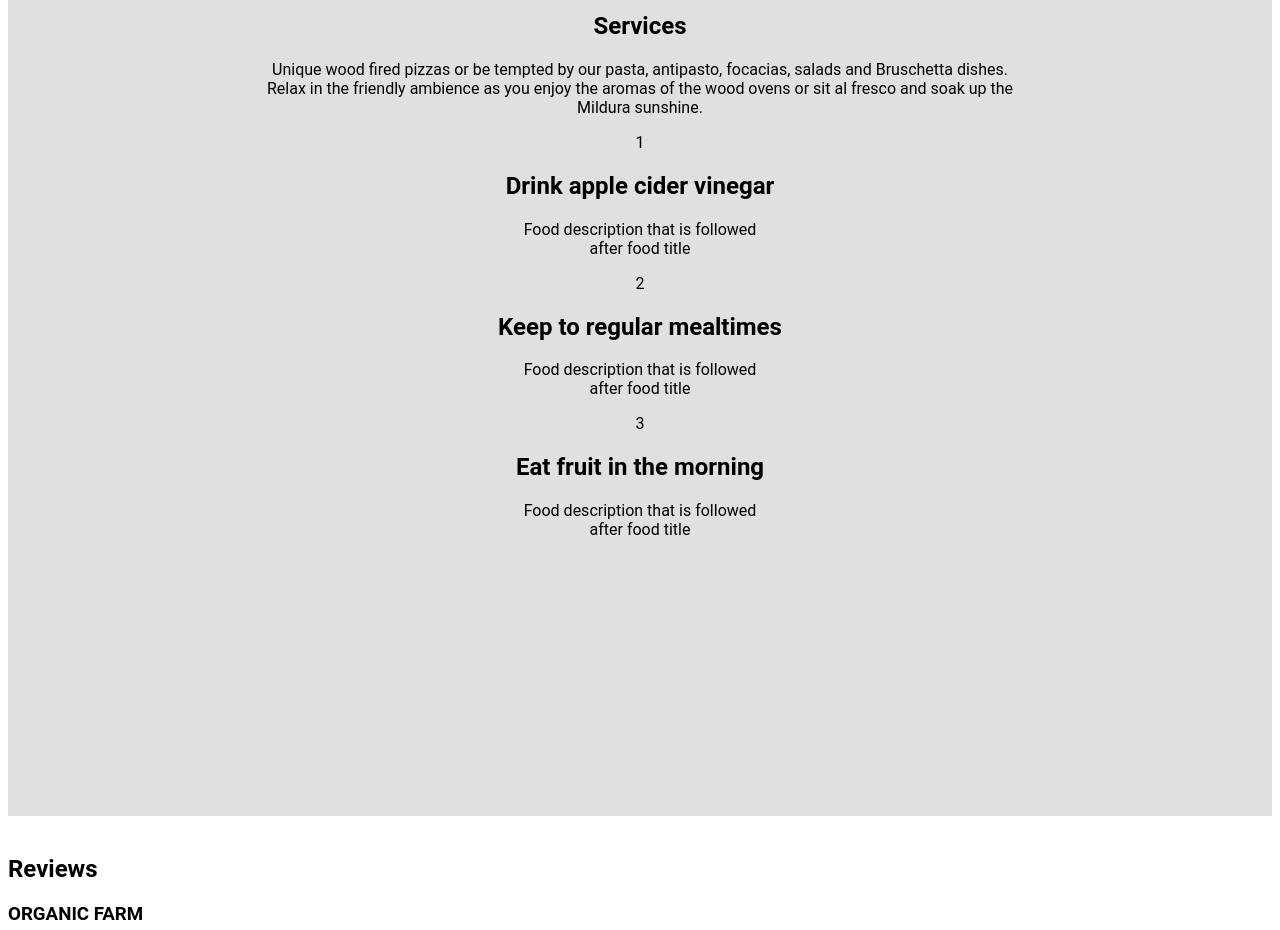
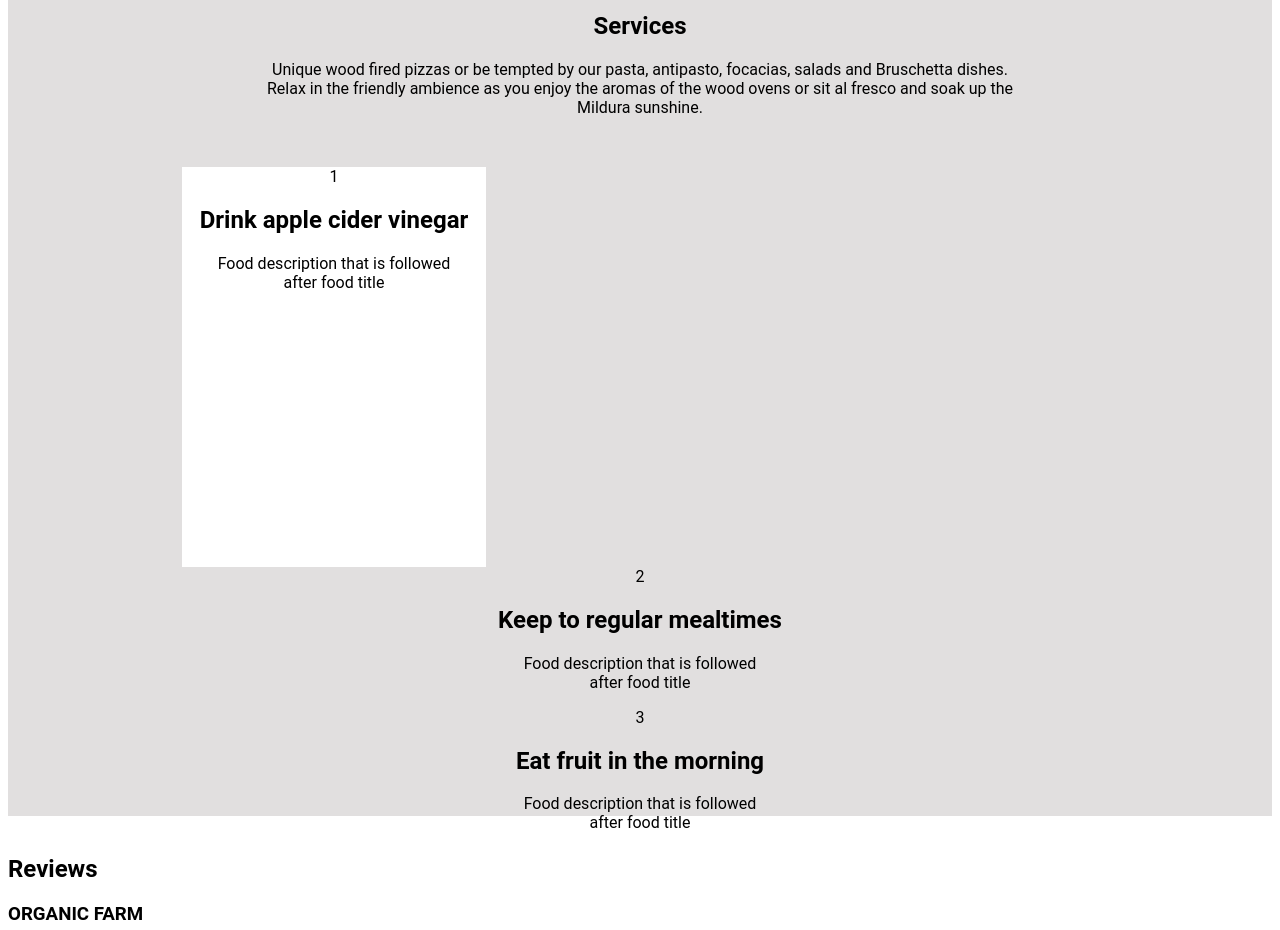
Before and after one commit to Mel-001/Letucce-Eats, a plain HTML site: page index.html in a window 1280 px wide. Shown: the part 840-1770 px from the top of the page. Drawn offline with Linux system fonts and the light colour scheme.

Commit message:
box to the left eddited

```diff
--- a/index.css
+++ b/index.css
@@ -70,3 +70,11 @@ li {
 box {
     display: flex;
 }
+.box1 {
+    width: 25%;
+    height: 400px;
+    margin-left: 150px;
+    margin-top: 50px;
+    background-color: white;
+
+}
```
